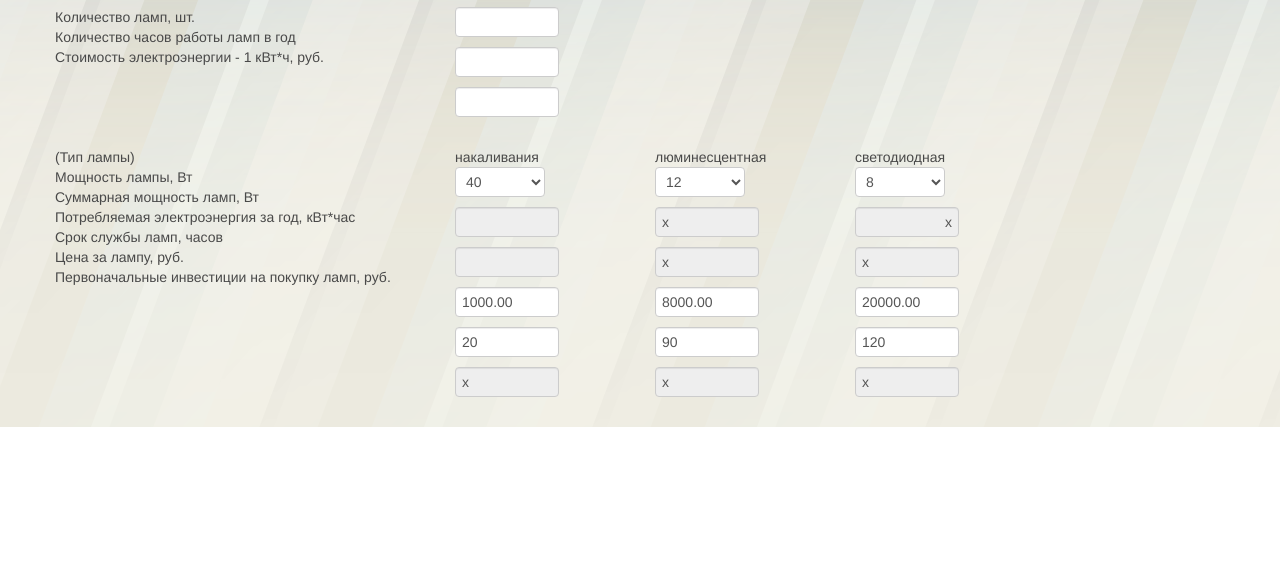
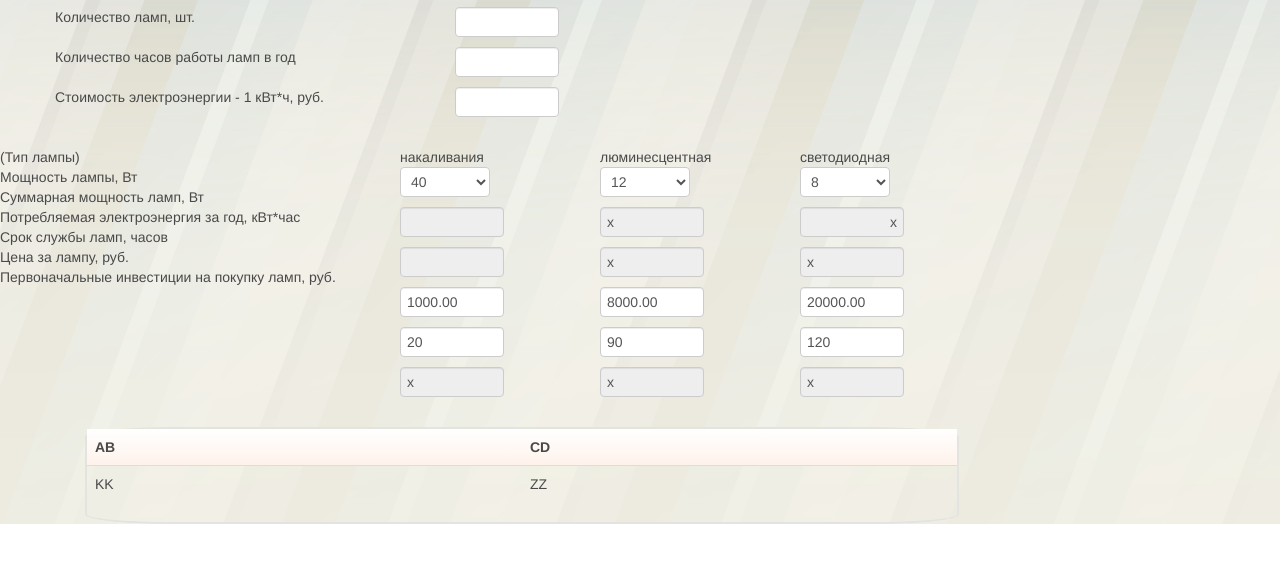
Before and after one commit to RainlinLisa/EnergyCalc, a plain HTML site: page energy.html in a window 1280 px wide. Shown: the part 53-616 px from the top of the page. Drawn offline with nearby package versions, Linux system fonts and the light colour scheme.

Commit message:
table, redesigned row & col(span)

```diff
--- a/energy.html
+++ b/energy.html
@@ -9,7 +9,12 @@
 	<link rel="stylesheet" href="bootstrap.min.css">
 	<link rel="stylesheet" href="bootstrap-responsive.min.css">
 
-	<!--<script src="bootstrap.min.js" ></script>-->
+	<!--<script src="bootstrap.min.js" ></script>
+	<style>
+	.mb-5 {
+		margin-bottom: 5px !important;
+	}
+	</style>-->
 </head>
 
 <body>
@@ -19,26 +24,25 @@
 	</div>
 
 	<div class="container form-group">
+		<form>
+			<div class="control-group controls">
+
 				<div class="row">
-			<div class="span4">
-
-				   <div>Количество ламп, шт.</div>
-				   <div>Количество часов работы ламп в год</div>
-				   <div>Стоимость электроэнергии - 1 кВт*ч, руб.</div>
-
+				   <div class="span4">Количество ламп, шт.</div>
+				   <div class="span2"><input class="form-control input-small" type="text" v-model.number="quantityLamp" v-on:keypress="onlyInteger"></div>
 				 </div>
 
-			<div class="span2">
-				<form>
-				  <div class="control-group">
-					<div class="controls">
-					<div><input class="form-control input-small" type="text" v-model.number="quantityLamp" v-on:keypress="onlyInteger"></div>
-					<div><input class="input-small" type="text" v-model="hrYear" v-on:keypress="onlyInteger"></div>
-					<div><input class="input-small" type="text" v-model.number="costEnergy" v-on:keypress="onlyFloat"></div>
+				  <div class="row">
+				   <div class="span4">Количество часов работы ламп в год</div>
+				   <div class="span2"><input class="input-small" type="text" v-model="hrYear" v-on:keypress="onlyInteger"></div>
+				   </div>
+
+				   <div class="row">
+				   <div class="span4">Стоимость электроэнергии - 1 кВт*ч, руб.</div>
+				   <div class="span2"><input class="input-small" type="text" v-model.number="costEnergy" v-on:keypress="onlyFloat"></div>
 				   </div>
 			</div>
 		</form>
-			</div>
 	</div>
 
 
@@ -108,6 +112,27 @@
 			    <div><input class="input-small" type="text" v-model.number="costLampSvet" v-on:keypress="onlyFloat"></div>
 			    <div><input class="input-small" type="text" disabled v-model="dummy"></0div>
 
+		</div>
+    </div>
+
+</div>
+	<div class="container">
+		<div class="span9" style="border: #E3E4DF solid 2px; border-radius: 10%">
+		 <table class="table">
+			 <thead style="background-image: linear-gradient(0deg, #FEF2EA, #FFFFFF); border-radius: 10%;">
+			 <th>AB</th><th>CD</th>
+			 </thead>
+		 <tbody>
+		 <tr>
+			<td>
+				KK
+			</td>
+			<td>
+				ZZ
+			</td>
+		 </tr>
+		 </tbody>
+		 </table>
 		 </div>
 	 </div>
 </div>
```
Lines whose indentation alone changed are shown as unchanged.
